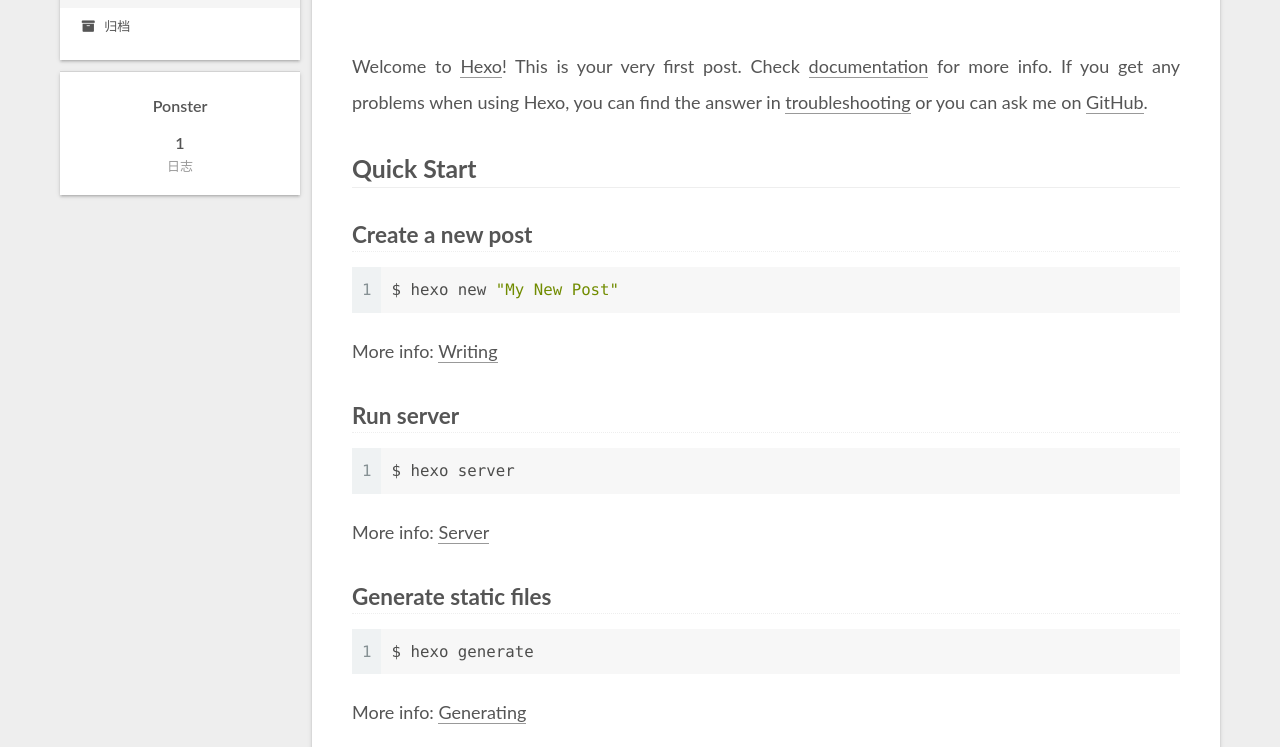
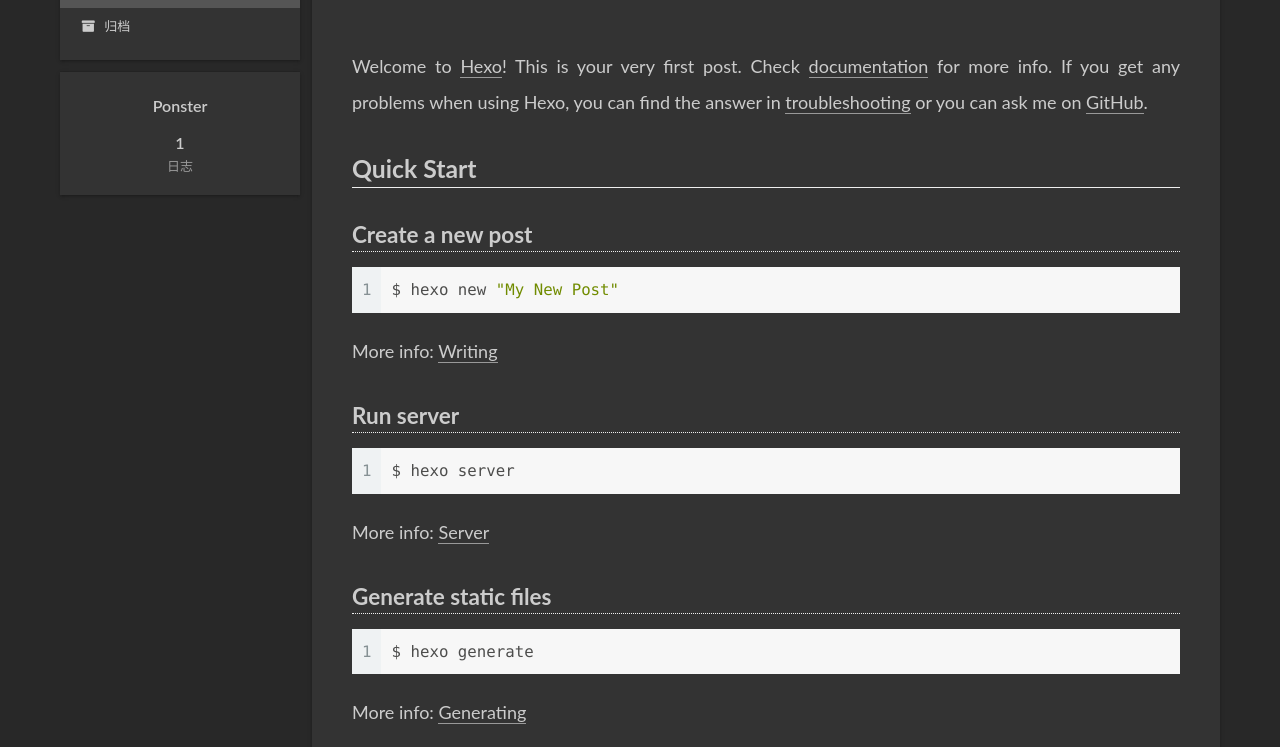
Before and after one commit to Ponster/Ponster.github.io, a plain HTML site: page index.html in a window 1280 px wide. Shown: the part 126-873 px from the top of the page. Drawn offline with Linux system fonts and the dark colour scheme.

Commit message:
Site updated: 2020-10-18 22:22:18

```diff
--- a/css/main.css
+++ b/css/main.css
@@ -18,6 +18,34 @@
   --btn-default-hover-color: #fff;
   --btn-default-hover-border-color: #222;
 }
+@media (prefers-color-scheme: dark) {
+  :root {
+    --body-bg-color: #282828;
+    --content-bg-color: #333;
+    --card-bg-color: #555;
+    --text-color: #ccc;
+    --blockquote-color: #bbb;
+    --link-color: #ccc;
+    --link-hover-color: #eee;
+    --brand-color: #ddd;
+    --brand-hover-color: #ddd;
+    --table-row-odd-bg-color: #282828;
+    --table-row-hover-bg-color: #363636;
+    --menu-item-bg-color: #555;
+    --btn-default-bg: #222;
+    --btn-default-color: #ccc;
+    --btn-default-border-color: #555;
+    --btn-default-hover-bg: #666;
+    --btn-default-hover-color: #ccc;
+    --btn-default-hover-border-color: #666;
+  }
+  img {
+    opacity: 0.75;
+  }
+  img:hover {
+    opacity: 0.9;
+  }
+}
 html {
   line-height: 1.15; /* 1 */
   -webkit-text-size-adjust: 100%; /* 2 */
@@ -1168,7 +1196,7 @@ pre .javascript .function {
 }
 .links-of-author a::before,
 .links-of-author span.exturl::before {
-  background: #38932d;
+  background: #9cff73;
   border-radius: 50%;
   content: ' ';
   display: inline-block;
```
